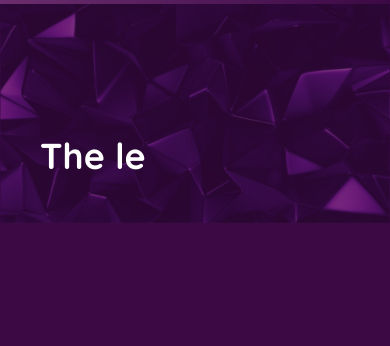
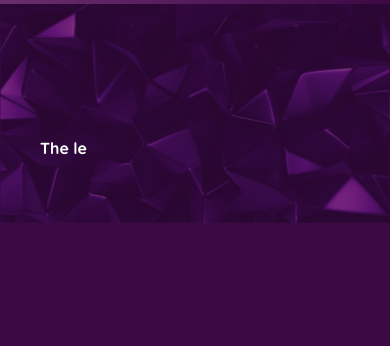
Before and after one commit to Zeeshan-Haider-Soomro/Infinity-X-Dynamic, a React (Vite) app: page / in a window 390 px wide. Shown: the part 1480-1826 px from the top of the page. Built offline with nearby package versions, Linux system fonts and the light colour scheme.

Commit message:
fix: Remove redundant text size class from TypewriterText component

```diff
--- a/src/components/TypewriterText.jsx
+++ b/src/components/TypewriterText.jsx
@@ -3,7 +3,7 @@ import Typewriter from "typewriter-effect";
 const TypewriterText = () => {
   return (
     <div className="flex min-h-[160px] px-10 md:px-20 bg-transparent rounded-lg">
-      <div className="text-[#FFF] font-bold font-sans text-4xl md:text-4xl lg:text-6xl">
+      <div className="text-[#FFF] font-bold font-sans md:text-4xl lg:text-6xl">
         <Typewriter
           options={{
             strings: [
```
